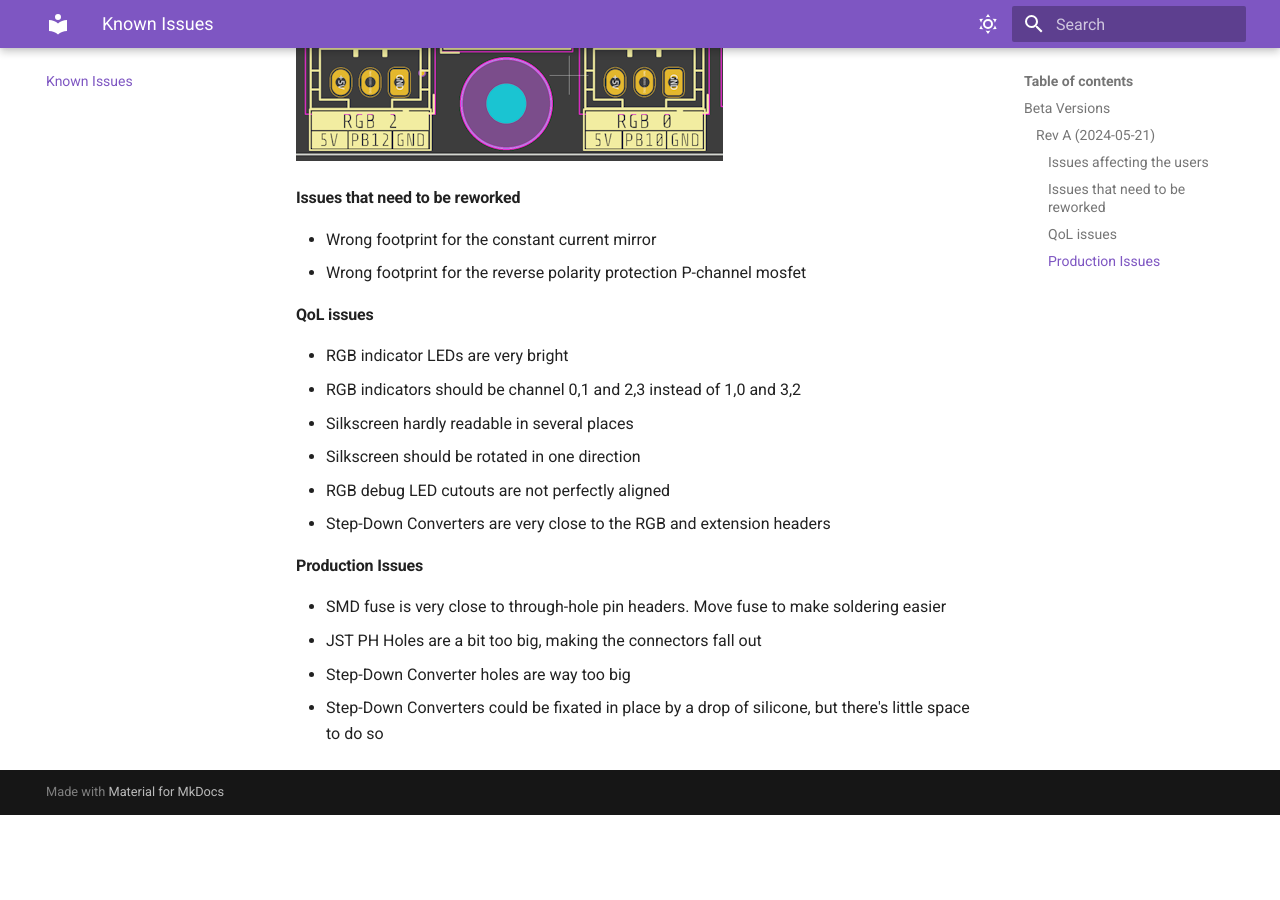
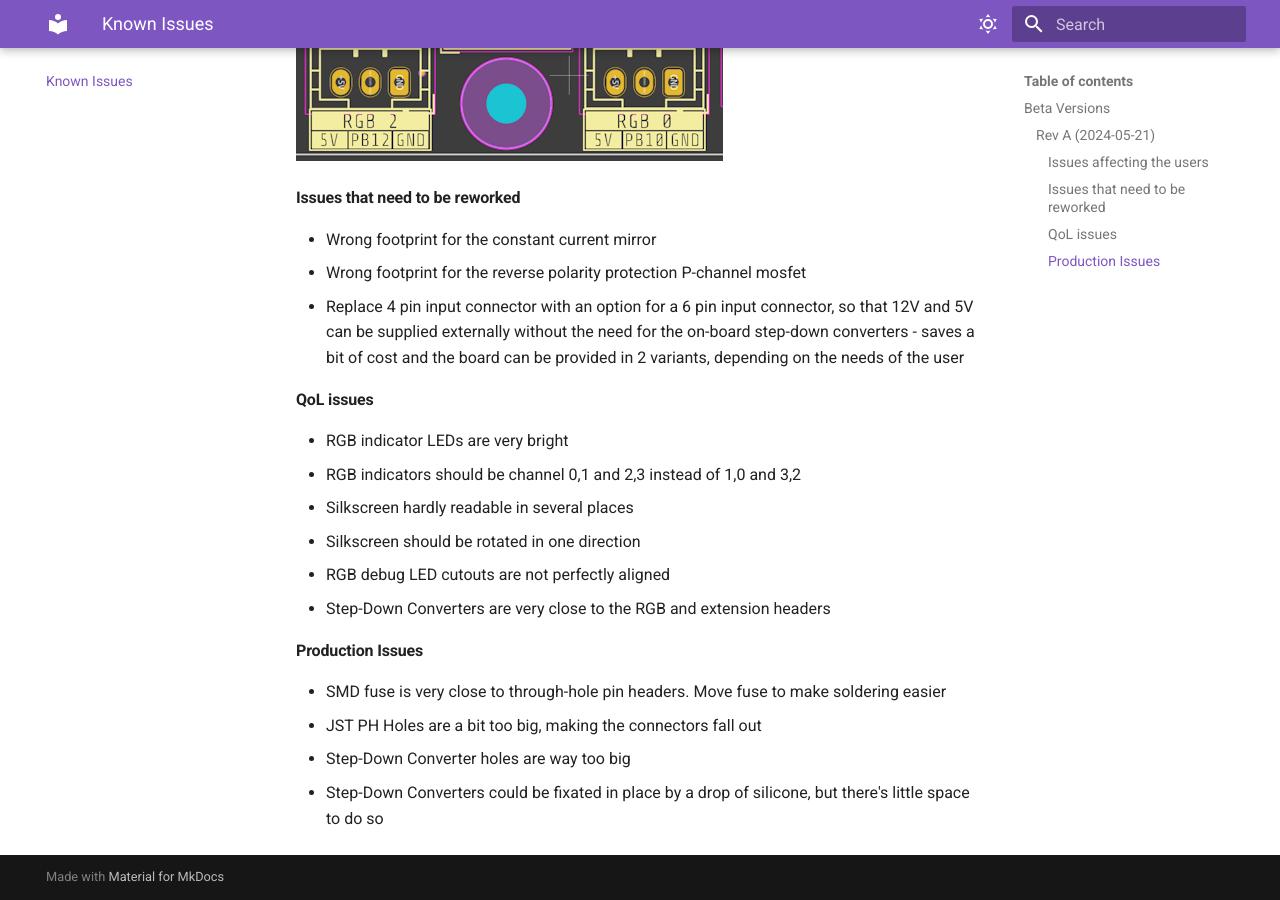
Before and after one commit to Drachenkaetzchen/DragonDinghy, an MkDocs documentation site: the page built from docs/known_issues.md, in a window 1280 px wide and 900 px high, scrolled down 748 px. Built offline with MkDocs 1.6.1 and Material for MkDocs 9.7.7, drawn with Linux system fonts in a browser that asks for light colours; before the commit the page ends 1563 px from its top, so only the background shows below that.

Commit message:
Small docs update

```diff
--- a/docs/known_issues.md
+++ b/docs/known_issues.md
@@ -20,6 +20,9 @@ This is the very first revision, shipped to testers only.
 #### Issues that need to be reworked
 - Wrong footprint for the constant current mirror
 - Wrong footprint for the reverse polarity protection P-channel mosfet
+- Replace 4 pin input connector with an option for a 6 pin input connector, so that 12V and 5V can be supplied
+  externally without the need for the on-board step-down converters - saves a bit of cost and the board can be provided
+  in 2 variants, depending on the needs of the user
 
 #### QoL issues
 - RGB indicator LEDs are very bright
```
Also changed, not shown: docs/getting_started.md (+1 -1 lines), docs/specifications.md (+13 -0 lines).
